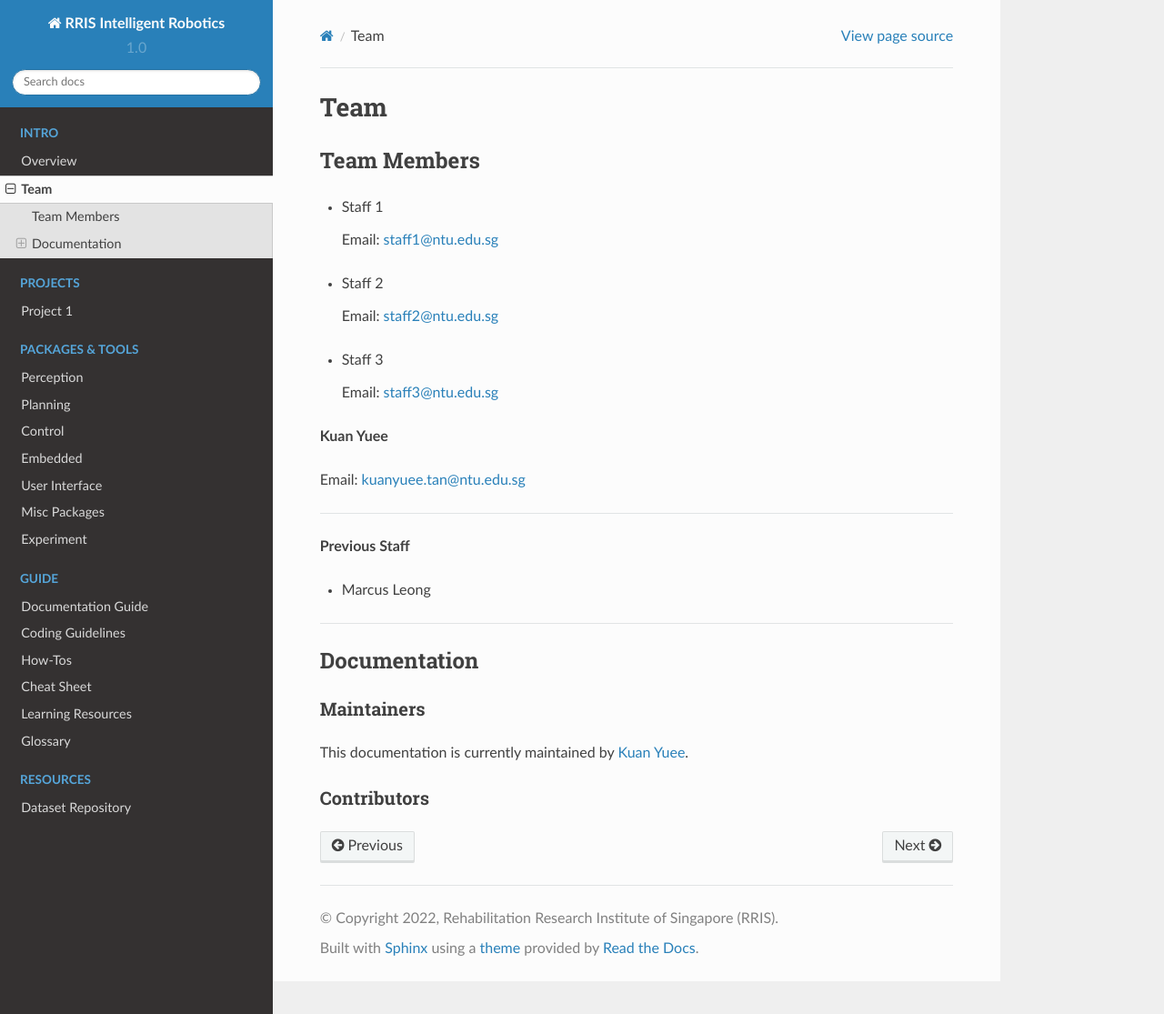
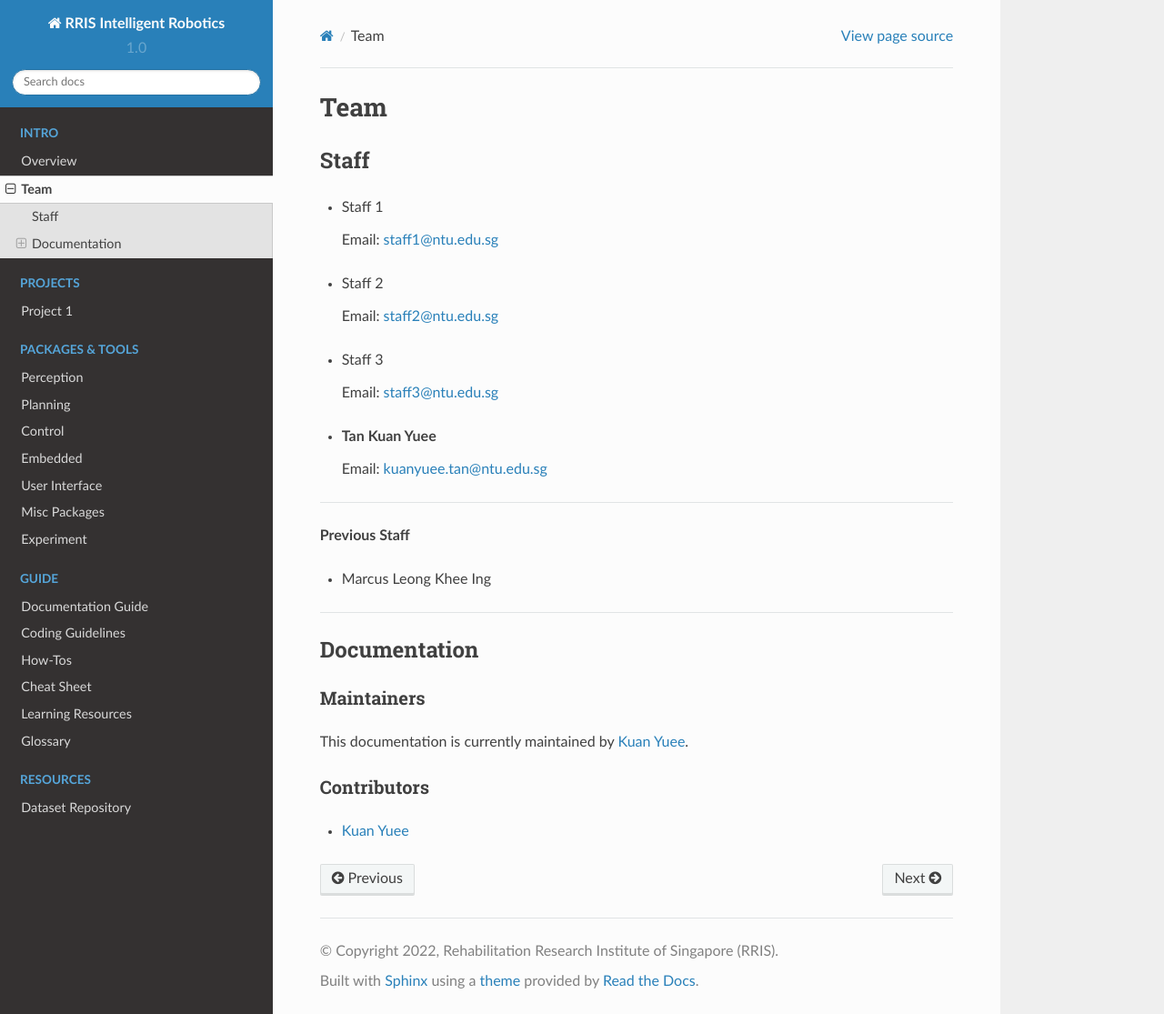
Before and after one commit to tky1026/rris_doc, a Sphinx documentation site: the page built from docs/source/Doc/Intro/team.rst, in a window 1280 px wide and 1115 px high. Shown: the whole window at 91% size. Built offline with Sphinx 7.4.7 and the Read the Docs theme 2.0.0, drawn with Linux system fonts in a browser that asks for light colours; pages that are not in the unit, such as notebooks, are missing from menus.

Commit message:
update team

```diff
--- a/docs/source/Doc/Intro/team.rst
+++ b/docs/source/Doc/Intro/team.rst
@@ -2,47 +2,43 @@
 Team
 ====
 
-Team Members
-============
+Staff
+=====
 
-.. _rris_staff1:
+.. _rris_staff_staff1:
 
 * Staff 1
 
   Email: staff1@ntu.edu.sg
 
-.. _rris_staff2:
+.. _rris_staff_staff2:
 
 * Staff 2
 
   Email: staff2@ntu.edu.sg
 
-.. _rris_staff3:
+.. _rris_staff_staff3:
 
 * Staff 3
 
   Email: staff3@ntu.edu.sg
 
 
-.. _rris_kuanyuee:
+.. _rris_staff_kuanyuee:
 
-**Kuan Yuee**
+* **Tan Kuan Yuee**
 
-Email: kuanyuee.tan@ntu.edu.sg
-
-.. _rris_fyp_student1:
-
+  Email: kuanyuee.tan@ntu.edu.sg
 
 ----
 
 **Previous Staff**
 
-.. _rris_marcusleong:
+.. _rris_staff_marcusleong:
 
-* Marcus Leong
+* Marcus Leong Khee Ing
 
 ----
-
 
 Documentation
 =============
@@ -52,10 +48,12 @@ Documentation
 Maintainers
 -----------
 
-This documentation is currently maintained by :ref:`Kuan Yuee <rris_kuanyuee>`.
+This documentation is currently maintained by :ref:`Kuan Yuee <rris_staff_kuanyuee>`.
 
 
 .. _team-doc-contributors:
 
 Contributors
 ------------
+
+* :ref:`Kuan Yuee <rris_staff_kuanyuee>`
```
Also changed, not shown: docs/source/Doc/Packages/CPerception/Packages/pkg_curb_detection.rst (+4 -4 lines).
